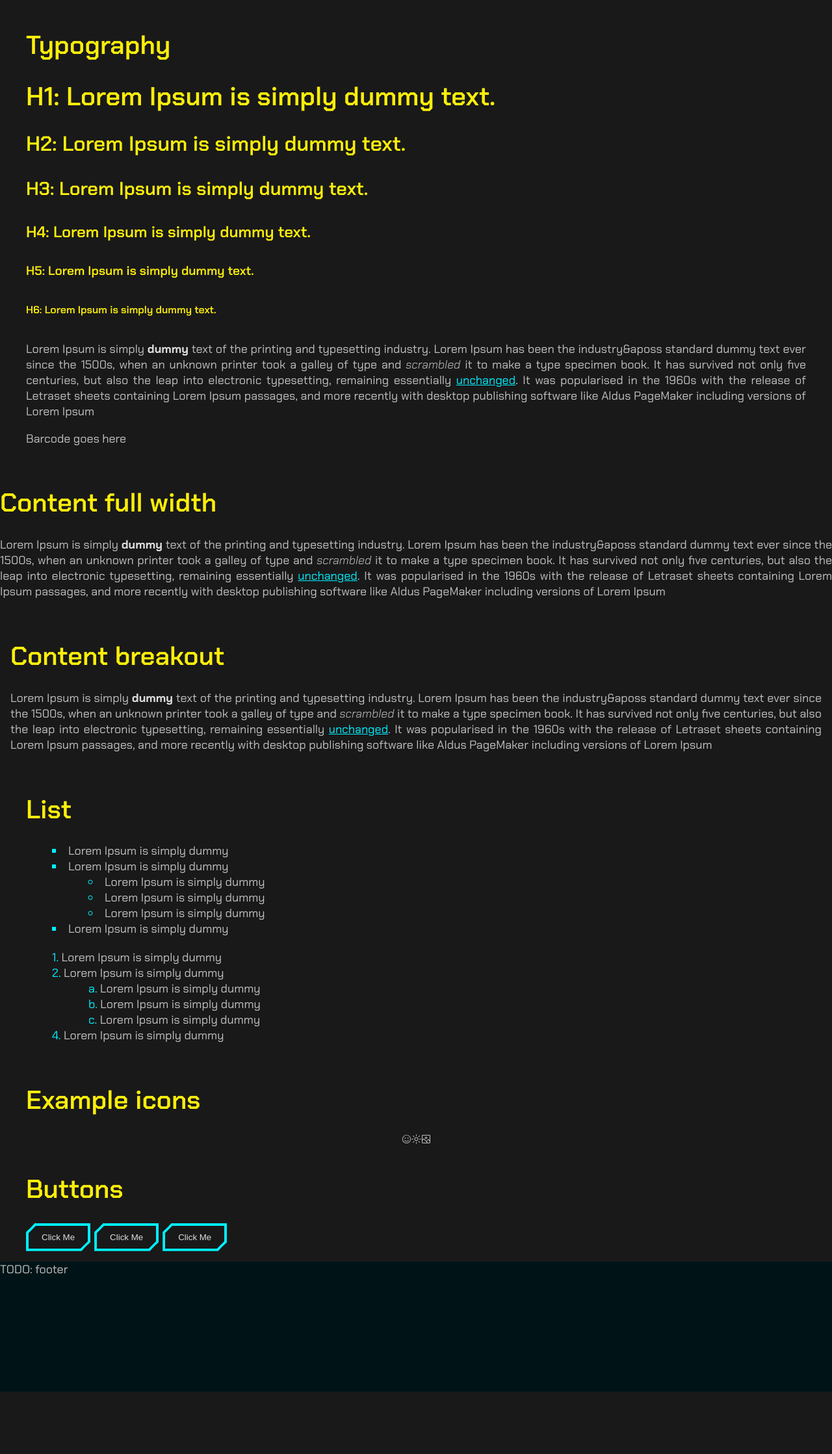
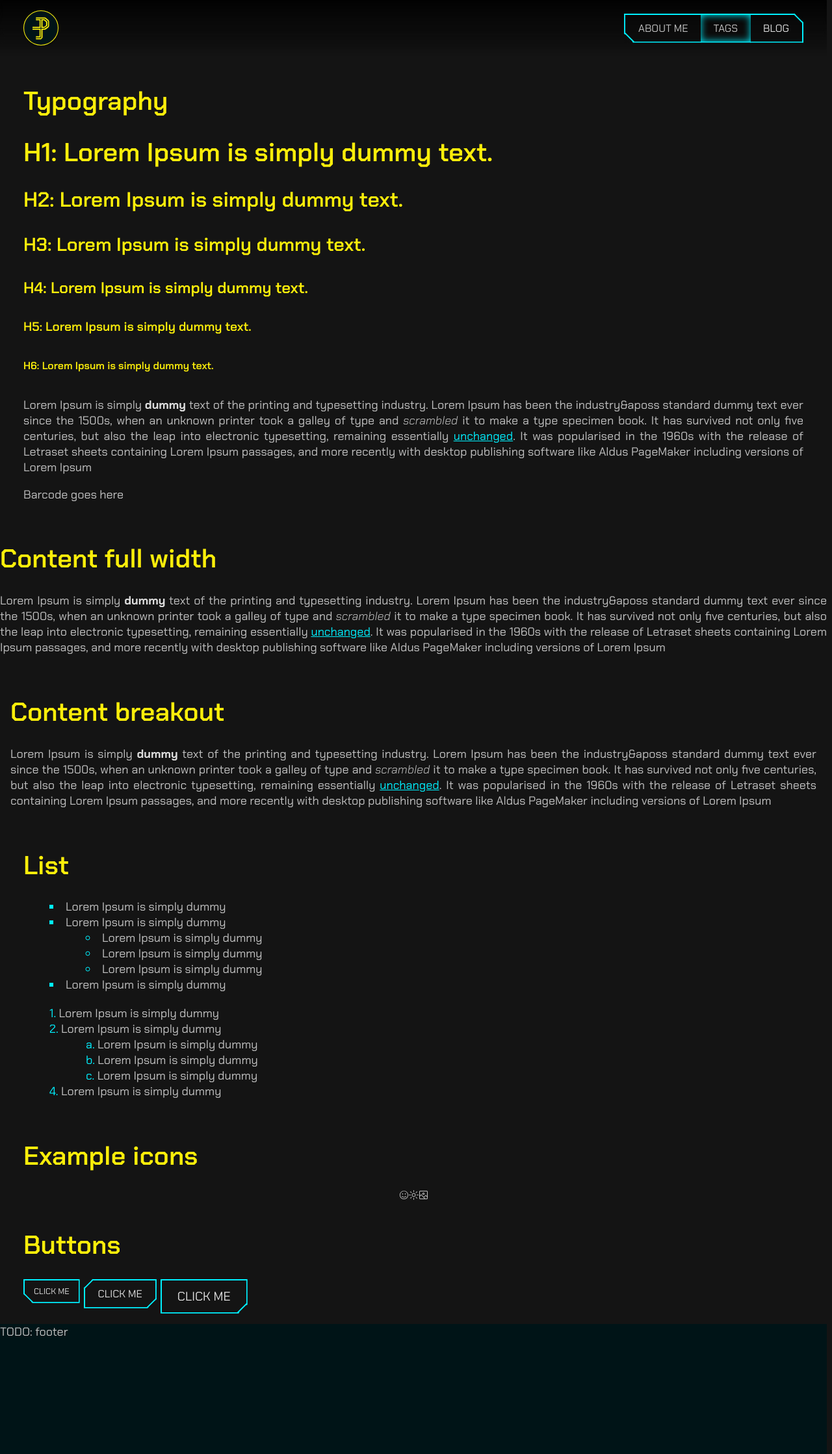
Before and after one commit to EP-coode/portfolio-blog, a Next.js app: page /design-system in a window 1280 px wide. Shown: the whole page at 65% size. Before the commit the page ends 2141 px from the top, so only its background shows below. Built offline with nearby package versions, Linux system fonts and the light colour scheme.

Commit message:
add button variants, implement button group, adjust base styles

```diff
--- a/src/app/(frontend)/base.css
+++ b/src/app/(frontend)/base.css
@@ -1,7 +1,12 @@
 /*File contains overrides to default html elements*/
 @layer base {
   /*============== Typography ===============*/
-    h1, h2, h3, h4, h5, h6 {
+  h1,
+  h2,
+  h3,
+  h4,
+  h5,
+  h6 {
     font-family: var(--font-chakaraPetch), monospace;
     color: var(--color-cyberYellow);
     font-weight: 600;
@@ -31,12 +36,17 @@
     font-size: 1rem;
   }
 
+  /*============== Typography ===============*/
+  html {
+    scrollbar-gutter: stable;
+  }
+
   body {
     font-family: var(--font-chakaraPetch), serif;
     font-size: var(--text-base);
     color: var(--color-alabaster);
     text-align: justify;
-        background-color: var(--color-lightGray);
+    background-color: var(--color-darkGray);
     margin: 0;
     padding: 0;
   }
@@ -60,6 +70,10 @@
     }
   }
 
+  button {
+    font-family: inherit;
+  }
+
   b {
     color: var(--color-neutral);
   }
@@ -72,7 +86,7 @@
     list-style-type: square;
     list-style-position: inside;
 
-        li:has(>ul, >ol) {
+    li:has(> ul, > ol) {
       list-style: none;
     }
 
@@ -90,7 +104,7 @@
     list-style-type: decimal;
     list-style-position: inside;
 
-        li:has(>ul, >ol) {
+    li:has(> ul, > ol) {
       list-style: none;
     }
 
@@ -104,5 +118,21 @@
     }
   }
 
-    /*============== Typography ===============*/
+  ::-webkit-scrollbar {
+    width: 0.5rem;
   }
+
+  ::-webkit-scrollbar-track {
+    background-color: var(--color-lightGray);
+  }
+
+  ::-webkit-scrollbar-thumb {
+    background-color: var(--color-cyberYellow);
+  }
+
+  ::selection {
+    background: color-mix(in srgb, var(--color-black) 35%, transparent);
+    color: var(--color-cyberRed);
+    text-shadow: color-mix(in srgb, var(--color-cyberRed) 50%, transparent) 1px 1px 5px;
+  }
+}
--- a/src/app/(frontend)/design-system/page.tsx
+++ b/src/app/(frontend)/design-system/page.tsx
@@ -14,13 +14,13 @@ export default function DesignSystemPage() {
         <h6>H6: Lorem Ipsum is simply dummy text.</h6>
         <p>
           Lorem Ipsum is simply <b>dummy</b> text of the printing and typesetting industry. Lorem
-          Ipsum has been the industry&aposs standard dummy text ever since the 1500s, when an unknown
-          printer took a galley of type and <i>scrambled</i> it to make a type specimen book. It has
-          survived not only five centuries, but also the leap into electronic typesetting, remaining
-          essentially <a href="https://www.google.pl/">unchanged</a>. It was popularised in the
-          1960s with the release of Letraset sheets containing Lorem Ipsum passages, and more
-          recently with desktop publishing software like Aldus PageMaker including versions of Lorem
-          Ipsum
+          Ipsum has been the industry&aposs standard dummy text ever since the 1500s, when an
+          unknown printer took a galley of type and <i>scrambled</i> it to make a type specimen
+          book. It has survived not only five centuries, but also the leap into electronic
+          typesetting, remaining essentially <a href="https://www.google.pl/">unchanged</a>. It was
+          popularised in the 1960s with the release of Letraset sheets containing Lorem Ipsum
+          passages, and more recently with desktop publishing software like Aldus PageMaker
+          including versions of Lorem Ipsum
         </p>
         <p className="font-barcode128Text">Barcode goes here</p>
       </div>
@@ -28,26 +28,26 @@ export default function DesignSystemPage() {
         <h1>Content full width</h1>
         <p>
           Lorem Ipsum is simply <b>dummy</b> text of the printing and typesetting industry. Lorem
-          Ipsum has been the industry&aposs standard dummy text ever since the 1500s, when an unknown
-          printer took a galley of type and <i>scrambled</i> it to make a type specimen book. It has
-          survived not only five centuries, but also the leap into electronic typesetting, remaining
-          essentially <a href="https://www.google.pl/">unchanged</a>. It was popularised in the
-          1960s with the release of Letraset sheets containing Lorem Ipsum passages, and more
-          recently with desktop publishing software like Aldus PageMaker including versions of Lorem
-          Ipsum
+          Ipsum has been the industry&aposs standard dummy text ever since the 1500s, when an
+          unknown printer took a galley of type and <i>scrambled</i> it to make a type specimen
+          book. It has survived not only five centuries, but also the leap into electronic
+          typesetting, remaining essentially <a href="https://www.google.pl/">unchanged</a>. It was
+          popularised in the 1960s with the release of Letraset sheets containing Lorem Ipsum
+          passages, and more recently with desktop publishing software like Aldus PageMaker
+          including versions of Lorem Ipsum
         </p>
       </div>
       <div className="breakout">
         <h1>Content breakout</h1>
         <p>
           Lorem Ipsum is simply <b>dummy</b> text of the printing and typesetting industry. Lorem
-          Ipsum has been the industry&aposs standard dummy text ever since the 1500s, when an unknown
-          printer took a galley of type and <i>scrambled</i> it to make a type specimen book. It has
-          survived not only five centuries, but also the leap into electronic typesetting, remaining
-          essentially <a href="https://www.google.pl/">unchanged</a>. It was popularised in the
-          1960s with the release of Letraset sheets containing Lorem Ipsum passages, and more
-          recently with desktop publishing software like Aldus PageMaker including versions of Lorem
-          Ipsum
+          Ipsum has been the industry&aposs standard dummy text ever since the 1500s, when an
+          unknown printer took a galley of type and <i>scrambled</i> it to make a type specimen
+          book. It has survived not only five centuries, but also the leap into electronic
+          typesetting, remaining essentially <a href="https://www.google.pl/">unchanged</a>. It was
+          popularised in the 1960s with the release of Letraset sheets containing Lorem Ipsum
+          passages, and more recently with desktop publishing software like Aldus PageMaker
+          including versions of Lorem Ipsum
         </p>
       </div>
       <div className="content">
@@ -87,10 +87,16 @@ export default function DesignSystemPage() {
       </div>
       <div className="content">
         <h1>Buttons</h1>
-        <div style={{ display: 'flex', gap: '6px' }}>
-          <Button>Click Me</Button>
-          <Button>Click Me</Button>
-          <Button>Click Me</Button>
+        <div style={{ display: 'flex', gap: '6px', flexDirection: 'row', alignItems: 'start' }}>
+          <Button leftCornerCut="bottom" size="sm">
+            Click Me
+          </Button>
+          <Button rightCornerCut="bottom" leftCornerCut="top">
+            Click Me
+          </Button>
+          <Button rightCornerCut="bottom" size="lg">
+            Click Me
+          </Button>
         </div>
       </div>
     </div>
--- /dev/null
+++ b/src/app/(frontend)/layout.module.css
@@ -0,0 +1,10 @@
+
+.mainLayout {
+    min-height: 100dvh;
+    display: flex;
+    flex-direction: column;
+}
+
+.mainLayoutContent {
+    flex-grow: 1;
+}
--- a/src/app/(frontend)/layout.tsx
+++ b/src/app/(frontend)/layout.tsx
@@ -1,16 +1,20 @@
+import Footer from '@/modules/common/components/Footer'
+import Menu from '@/modules/common/components/Menu'
+
 import './globals.css'
-import Footer from '@/modules/common/components/Footer'
+import styles from './layout.module.css'
 
 export const metadata = {
-  title: 'Next.js',
+  title: 'EP: Cyber Blog ⚡',
   description: 'Generated by Next.js',
 }
 
 export default function RootLayout({ children }: { children: React.ReactNode }) {
   return (
     <html lang="en">
-      <body>
-        {children}
+      <body className={styles.mainLayout}>
+        <Menu></Menu>
+        <main className={styles.mainLayoutContent}>{children}</main>
         <Footer></Footer>
       </body>
     </html>
--- a/src/modules/common/components/Footer.tsx
+++ b/src/modules/common/components/Footer.tsx
@@ -2,7 +2,7 @@ import React from 'react'
 import styles from './Footer.module.css'
 
 function Footer() {
-  return <div className={styles.footer}>TODO: footer</div>
+  return <footer className={styles.footer}>TODO: footer</footer>
 }
 
 export default Footer
--- /dev/null
+++ b/src/modules/common/components/Menu.module.css
@@ -0,0 +1,35 @@
+
+.menu {
+    position: sticky;
+    top: 0;
+    background: linear-gradient(0deg, transparent, color-mix(in srgb, black, transparent 10%));
+    padding: var(--contentGutter);
+
+    display: flex;
+    flex-direction: row;
+    align-items: center;
+    justify-content: center;
+
+    &:before {
+        content: '';
+        display: block;
+        position: absolute;
+        top: 0;
+        left: 0;
+        width: 100%;
+        height: 100%;
+        z-index: -1;
+        mask: linear-gradient(0deg, transparent, transparent 10%, black 50%);
+        backdrop-filter: blur(3px);
+    }
+}
+
+.menuContent {
+    flex-grow: 1;
+    display: flex;
+    flex-direction: row;
+    justify-content: space-between;
+    align-items: center;
+    gap: var(--contentGutter);
+    max-width: var(--contentMaxWidth);
+}
--- /dev/null
+++ b/src/modules/common/components/Menu.tsx
@@ -0,0 +1,35 @@
+'use client'
+
+import React from 'react'
+
+import styles from './Menu.module.css'
+import { SvgLogo } from '@/modules/common/icons/SvgLogo'
+import Button from '@/modules/common/ui/Button'
+import ButtonGroup from '@/modules/common/ui/ButtonGroup'
+import Link from 'next/link'
+import { usePathname } from 'next/navigation'
+
+function Menu() {
+  const pathName = usePathname()
+
+  return (
+    <nav className={styles.menu}>
+      <div className={styles.menuContent}>
+        <SvgLogo width={54} height={54}></SvgLogo>
+        <div>
+          <ButtonGroup>
+            <Button leftCornerCut="bottom" active={pathName == '/'} asChild>
+              <Link href="/">About me</Link>
+            </Button>
+            <Button active={pathName == '/design-system'} asChild>
+              <Link href="/design-system">Tags</Link>
+            </Button>
+            <Button rightCornerCut="top">Blog</Button>
+          </ButtonGroup>
+        </div>
+      </div>
+    </nav>
+  )
+}
+
+export default Menu
--- a/src/modules/common/icons/SvgLogo.tsx
+++ b/src/modules/common/icons/SvgLogo.tsx
@@ -1,7 +1,14 @@
 import * as React from 'react'
 
-export const SvgLogo = () => (
-  <svg xmlns="http://www.w3.org/2000/svg" width="50" height="50" fill="none" viewBox="0 0 50 50">
+export const SvgLogo = ({ ...props }: React.SVGProps<SVGSVGElement>) => (
+  <svg
+    xmlns="http://www.w3.org/2000/svg"
+    width="50"
+    height="50"
+    fill="none"
+    viewBox="0 0 50 50"
+    {...props}
+  >
     <g clipPath="url(#clip0_31_7)">
       <g filter="url(#filter0_d_31_7)">
         <path
--- a/src/modules/common/ui/Button.module.css
+++ b/src/modules/common/ui/Button.module.css
@@ -1,9 +1,12 @@
 .button {
-    --border-size: 4px;
+  --border-size: 2px;
   --border: var(--border-size) solid var(--color-cyberCyan);
   --cornerCutSize: 14px;
   --shadowColor: var(--color-cyberCyan);
   --dropShadowColor: #4039a5;
+  --cornerCutFillLocation: calc(
+    -0.5 * (var(--cornerCutSize) * sqrt(2) + var(--border-size) / sqrt(2))
+  );
 
   border: var(--border);
   background-color: transparent;
@@ -13,35 +16,19 @@
   position: relative;
   transition: all;
   transition-duration: 100ms;
+  font-size: 1rem;
+  text-transform: uppercase;
+  white-space: nowrap;
 
-    clip-path: polygon(
-            calc(var(--cornerCutSize)) 0,
-            100% 0,
-            100% calc(100% - var(--cornerCutSize)),
-            calc(100% - var(--cornerCutSize)) 100%,
-            var(--cornerCutSize) 100%,
-            0 100%,
-            0 var(--cornerCutSize)
-    );
-
-    &:after, &:before {
-        content: "";
-        display: block;
+  &:after,
+  &:before {
+    content: '';
+    display: none;
     position: absolute;
     border: var(--border);
     width: calc(var(--cornerCutSize) * sqrt(2));
     height: calc(var(--cornerCutSize) * sqrt(2));
     transform: rotate(45deg);
-    }
-
-    &:after {
-        top: calc(-0.5 * (var(--cornerCutSize) * sqrt(2) + var(--border-size) / sqrt(2)));
-        left: calc(-0.5 * (var(--cornerCutSize) * sqrt(2) + var(--border-size) / sqrt(2)));
-    }
-
-    &:before {
-        bottom:  calc(-0.5 * (var(--cornerCutSize) * sqrt(2) + var(--border-size) / sqrt(2)));
-        right:  calc(-0.5 * (var(--cornerCutSize) * sqrt(2) + var(--border-size) / sqrt(2)));
   }
 
   &:hover {
@@ -52,8 +39,57 @@
     filter: drop-shadow(0px 0px 0.125rem var(--dropShadowColor));
   }
 
-    &:active {
+  &:active,
+  &.active {
     box-shadow: inset 0 0 0.7rem var(--shadowColor);
+  }
+
+  &.sm {
+    padding: 8px 14px;
+    font-size: 0.8rem;
+  }
+
+  &.lg {
+    padding: 12px 24px;
+    font-size: 1.2rem;
+  }
+
+  &:is(a) {
+    background-color: transparent;
+    text-decoration: none;
+    color: inherit;
+  }
+}
+
+.leftCornerCutBottom {
+  &:after {
+    display: block;
+    bottom: var(--cornerCutFillLocation);
+    left: var(--cornerCutFillLocation);
+  }
+}
+
+.leftCornerCutTop {
+  &:after {
+    display: block;
+    top: var(--cornerCutFillLocation);
+    left: var(--cornerCutFillLocation);
+  }
+}
+
+.rightCornerCutTop {
+  &:before {
+    display: block;
+    top: var(--cornerCutFillLocation);
+    right: var(--cornerCutFillLocation);
+  }
+}
+
+.rightCornerCutBottom {
+  &:before {
+    display: block;
+    bottom: var(--cornerCutFillLocation);
+    right: var(--cornerCutFillLocation);
   }
 }
 
--- a/src/modules/common/ui/Button.tsx
+++ b/src/modules/common/ui/Button.tsx
@@ -7,11 +7,84 @@ import styles from './Button.module.css'
 export interface ButtonProps extends React.ButtonHTMLAttributes<HTMLButtonElement> {
   asChild?: boolean
   ref?: React.Ref<HTMLButtonElement>
+  leftCornerCut?: 'top' | 'bottom'
+  rightCornerCut?: 'top' | 'bottom'
+  active?: boolean
+  size?: 'sm' | 'md' | 'lg'
+  cornerCutSize?: string
 }
 
-function Button({ asChild, className, ref, ...props }: ButtonProps) {
+function getCornerCutPolygon(
+  leftCornerCut?: 'top' | 'bottom',
+  rightCornerCut?: 'top' | 'bottom',
+): string {
+  const cornerCuts = []
+
+  if (leftCornerCut === 'top') {
+    cornerCuts.push('0 var(--cornerCutSize)')
+    cornerCuts.push('var(--cornerCutSize) 0')
+  } else {
+    cornerCuts.push('0 0')
+  }
+
+  if (rightCornerCut === 'top') {
+    cornerCuts.push('calc(100% - var(--cornerCutSize)) 0')
+    cornerCuts.push('100% var(--cornerCutSize)')
+  } else {
+    cornerCuts.push('100% 0')
+  }
+
+  if (rightCornerCut === 'bottom') {
+    cornerCuts.push('100% calc(100% - var(--cornerCutSize))')
+    cornerCuts.push('calc(100% - var(--cornerCutSize)) 100%')
+  } else {
+    cornerCuts.push('100% 100%')
+  }
+
+  if (leftCornerCut === 'bottom') {
+    cornerCuts.push('var(--cornerCutSize) 100%')
+    cornerCuts.push('0 calc(100% - var(--cornerCutSize))')
+  } else {
+    cornerCuts.push('0 100%')
+  }
+
+  return `polygon(${cornerCuts.join(',')})`
+}
+
+function Button({
+  asChild,
+  className,
+  leftCornerCut,
+  rightCornerCut,
+  cornerCutSize = '14px',
+  active = false,
+  size = 'md',
+  ref,
+  ...props
+}: ButtonProps) {
   const Comp = asChild ? Slot : 'button'
-  return <Comp className={clsx({ className }, styles.button)} ref={ref} {...props}></Comp>
+
+  const cornerCutPolygon = getCornerCutPolygon(leftCornerCut, rightCornerCut)
+
+  return (
+    <Comp
+      role="button"
+      style={
+        { clipPath: cornerCutPolygon, '--cornerCutSize': cornerCutSize } as React.CSSProperties
+      }
+      className={clsx(className, styles.button, {
+        [styles.leftCornerCutTop]: leftCornerCut == 'top',
+        [styles.leftCornerCutBottom]: leftCornerCut == 'bottom',
+        [styles.rightCornerCutTop]: rightCornerCut == 'top',
+        [styles.rightCornerCutBottom]: rightCornerCut == 'bottom',
+        [styles.active]: !!active,
+        [styles.sm]: size == 'sm',
+        [styles.lg]: size == 'lg',
+      })}
+      ref={ref}
+      {...props}
+    ></Comp>
+  )
 }
 
 export default Button
--- /dev/null
+++ b/src/modules/common/ui/ButtonGroup.module.css
@@ -0,0 +1,22 @@
+.buttonGroup {
+  backdrop-filter: blur(4px);
+  display: flex;
+  flex-direction: row;
+  flex-wrap: nowrap;
+}
+
+.buttonGroupButton {
+  &:not(:first-child, :last-child) {
+    border-right: 0;
+    border-left: 0;
+    margin: 0 -1px
+  }
+
+  &:first-child:not(:last-child) {
+    border-right: 0;
+  }
+
+  &:last-child:not(:first-child) {
+    border-left: 0;
+  }
+}
--- /dev/null
+++ b/src/modules/common/ui/ButtonGroup.tsx
@@ -0,0 +1,24 @@
+import React from 'react'
+import Button, { ButtonProps } from '@/modules/common/ui/Button'
+
+import styles from './ButtonGroup.module.css'
+
+interface ButtonGroupProps extends React.HTMLProps<HTMLDivElement> {
+  children?: React.ReactElement<typeof Button>[]
+}
+
+function ButtonGroup({ children, ...props }: ButtonGroupProps) {
+  const modifiedChildren = React.Children.toArray(children).map((child, i) => {
+    return React.isValidElement(child)
+      ? React.cloneElement(child, { className: styles.buttonGroupButton } as ButtonProps)
+      : child
+  })
+
+  return (
+    <div className={styles.buttonGroup} {...props}>
+      {modifiedChildren}
+    </div>
+  )
+}
+
+export default ButtonGroup
```
Lines whose indentation alone changed are shown as unchanged.
